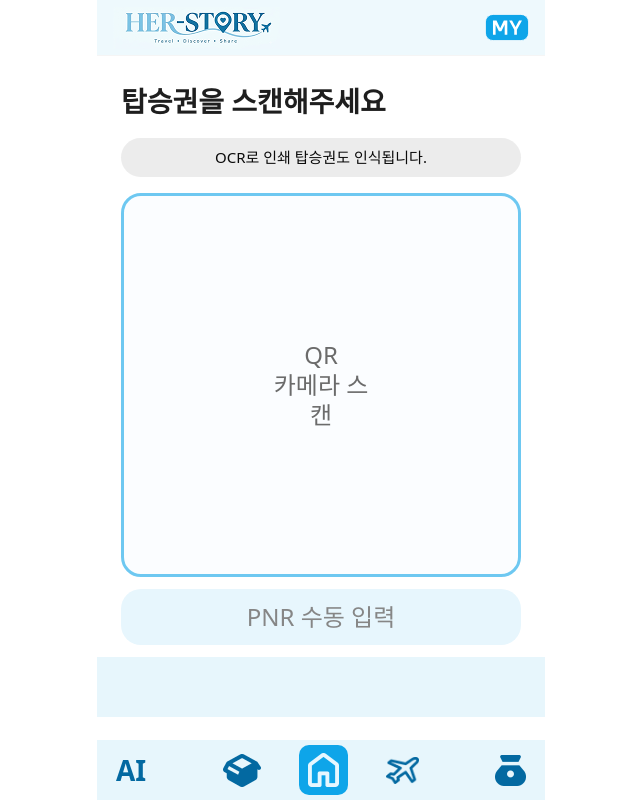
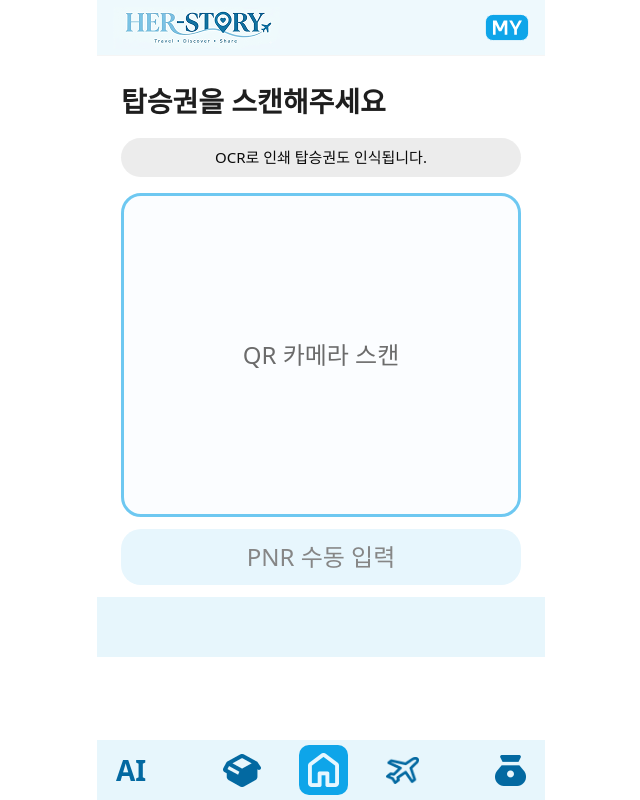
Before and after one commit to joy070607/herstory-frontend, a Next.js app: page /boarding-pass in a window 1280 px wide. Shown: the whole page, without its empty margins (319-959 px from the left). Built offline with nearby package versions, Linux system fonts and the light colour scheme; no server answers.

Commit message:
chore: 글자 수정

```diff
--- a/features/preflight/components/BoardingPassScanForm.tsx
+++ b/features/preflight/components/BoardingPassScanForm.tsx
@@ -61,14 +61,8 @@ export function BoardingPassScanForm() {
           disabled={!member || scanJourney.isPending}
           className="mx-6 mb-3 flex flex-col items-center justify-center rounded-[20px] border-[3px] border-[#0EA5E9] bg-[#E7F6FD]/30 py-36 disabled:opacity-60"
         >
-          <span className="w-28 text-center text-2xl leading-tight text-[#0A0A0A]">
-            {scanJourney.isPending ? (
-              "스캔 중..."
-            ) : (
-              <>
-                QR <br /> 카메라 스캔
-              </>
-            )}
+          <span className="whitespace-nowrap text-center text-2xl leading-tight text-[#0A0A0A]">
+            {scanJourney.isPending ? "스캔 중..." : "QR 카메라 스캔"}
           </span>
         </button>
       )}
```
